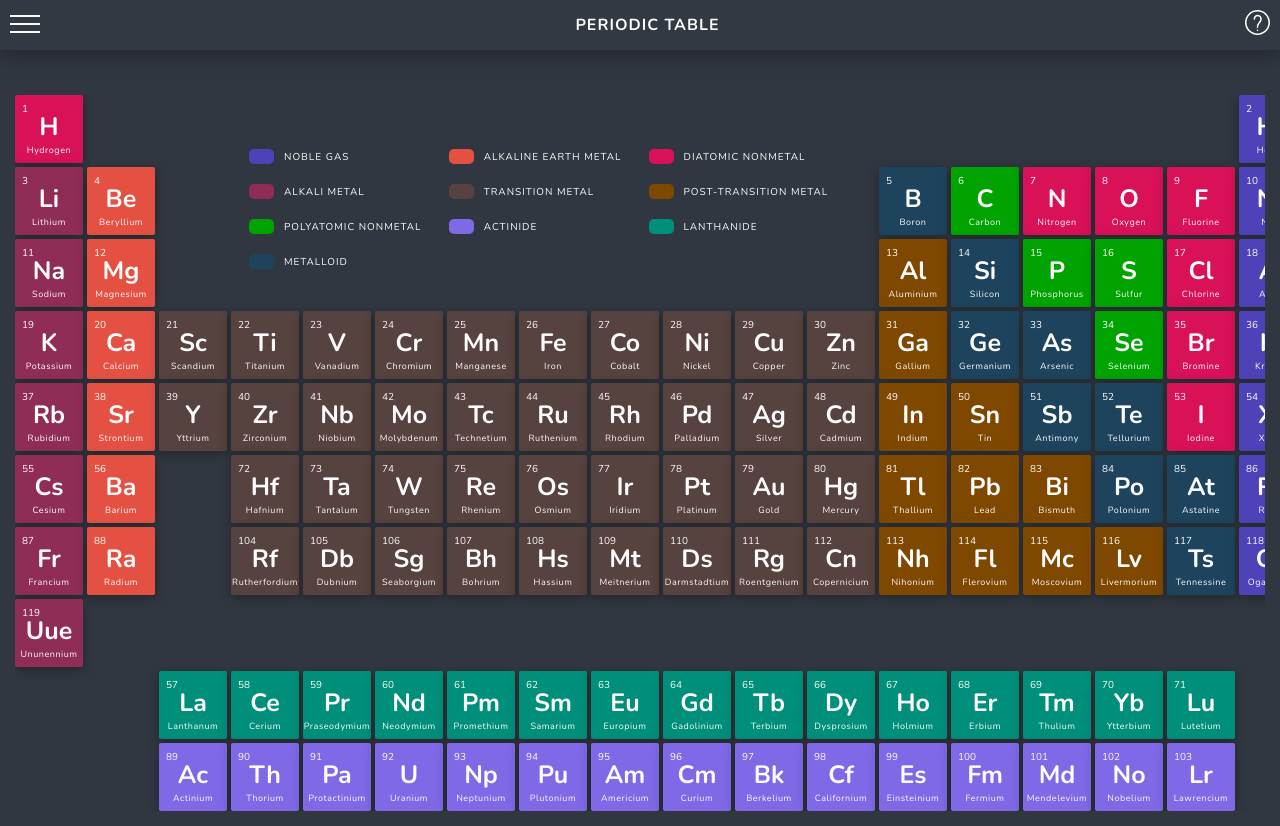
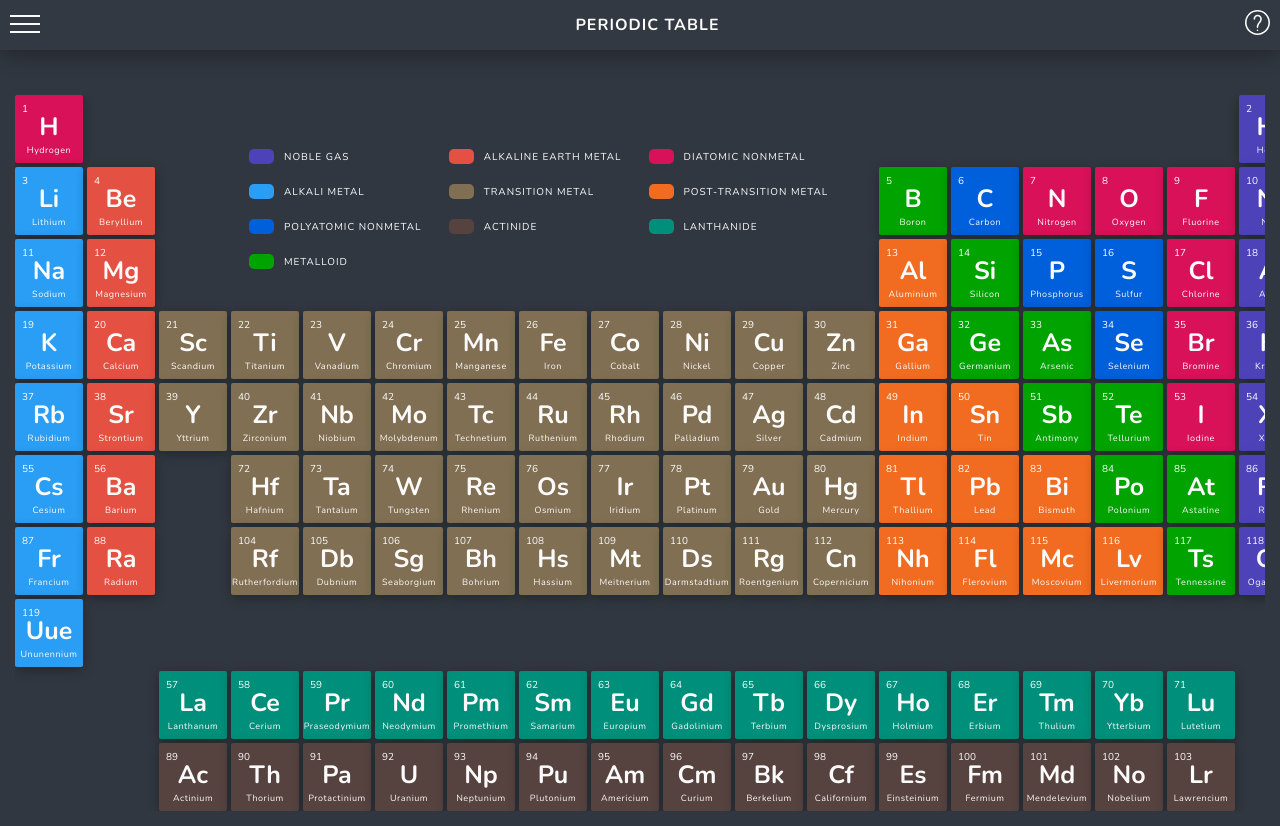
Before and after one commit to calebcadainoo/periodic-table, a React (Create React App) app: page / in a window 1280 px wide. Built offline with nearby package versions, Linux system fonts and the light colour scheme.

Commit message:
refactor: modify category color palettes

```diff
--- a/src/components/PeriodicTable/PeriodicTableLegend.js
+++ b/src/components/PeriodicTable/PeriodicTableLegend.js
@@ -1,3 +1,4 @@
+/* eslint-disable no-empty-pattern */
 import React, { useState, useRef } from 'react'
 import { useDataLayerValue } from '../../context-api/DataLayer'
 import { actionTypes } from '../../context-api/reducer'
@@ -23,26 +24,19 @@ function PeriodicTableLegend() {
     // if (typeof elcate === "string") {
       dispatch({
         type: actionTypes.SET_PERIODIC_EL_OPACITY,
-        periodicElOpacity: 0.2
+        periodicElOpacity: 0.1
       })
     // }
 
 		// console.log(elcate)
     setCateStyles(value)
-		console.log(cateStyles)
-
 	}
 
   return (
     <aside className="pt-legend">
-      <style dangerouslySetInnerHTML={{__html: `aside[data-category="${cateStyles}"]{
-        opacity: 1 !important;
-        background: grey;
-      }`}} />
       <style dangerouslySetInnerHTML={{__html: `
-        div[data-category="${cateStyles}"]{
+        aside[data-category="${cateStyles}"]{
           opacity: 1 !important;
-          background: grey;
         }
       `}} />
       {Object.keys(colorMap).map((category, keyId) => (
--- a/src/context-api/reducer.js
+++ b/src/context-api/reducer.js
@@ -7,13 +7,22 @@ export const initialState = {
     "noble gas": "#4d42b8",
     "alkaline earth metal":"#e45143",
     "diatomic nonmetal":"#D81159",
-    "alkali metal":"#8F2D56",
-    "transition metal":"#56423e",
-    "post-transition metal":"#7f4800",
-    "polyatomic nonmetal": "#00A300",
-    actinide: "#7f69e7",
+    // "alkali metal":"#8F2D56",
+    "alkali metal":"#2a9df4",
+    // "transition metal":"#56423e",
+    // "transition metal":"#f1962e",
+    // "transition metal":"#d4852a",
+    "transition metal":"#806f52",
+    // "post-transition metal":"#7f4800",
+    "post-transition metal":"#f16c20",
+    // "polyatomic nonmetal": "#00A300",
+    // "polyatomic nonmetal": "#1e445d",
+    "polyatomic nonmetal": "#005fda",
+    // actinide: "#7f69e7",
+    actinide: "#56423e",
     lanthanide:"#008f7a",
-    metalloid:"#1e445d",
+    // metalloid:"#1e445d",
+    metalloid:"#00A300",
   },
 	periodicElOpacity: 1,
 	periodicDetails: false,
```
